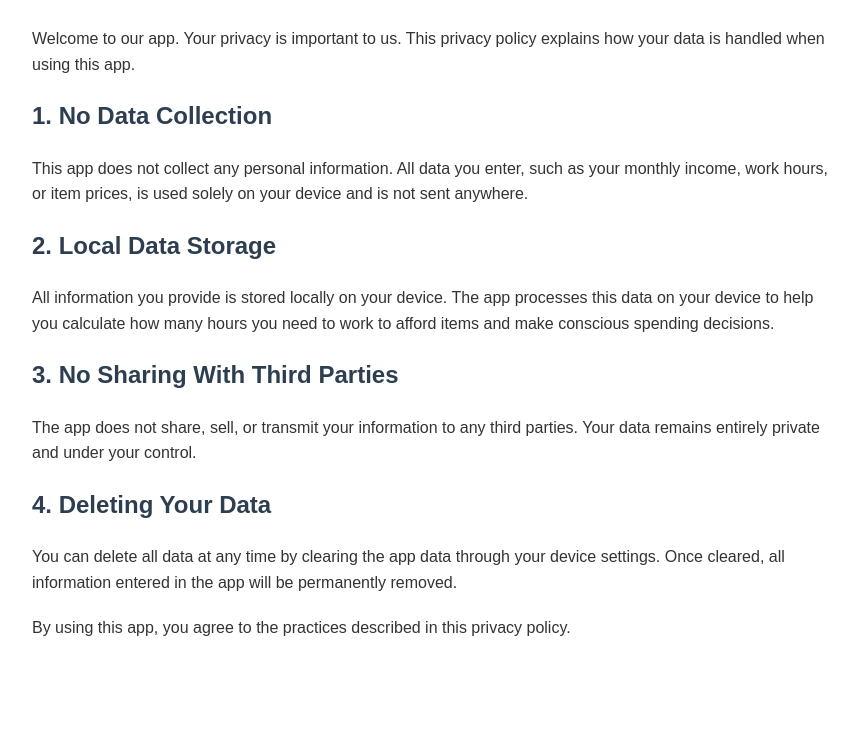
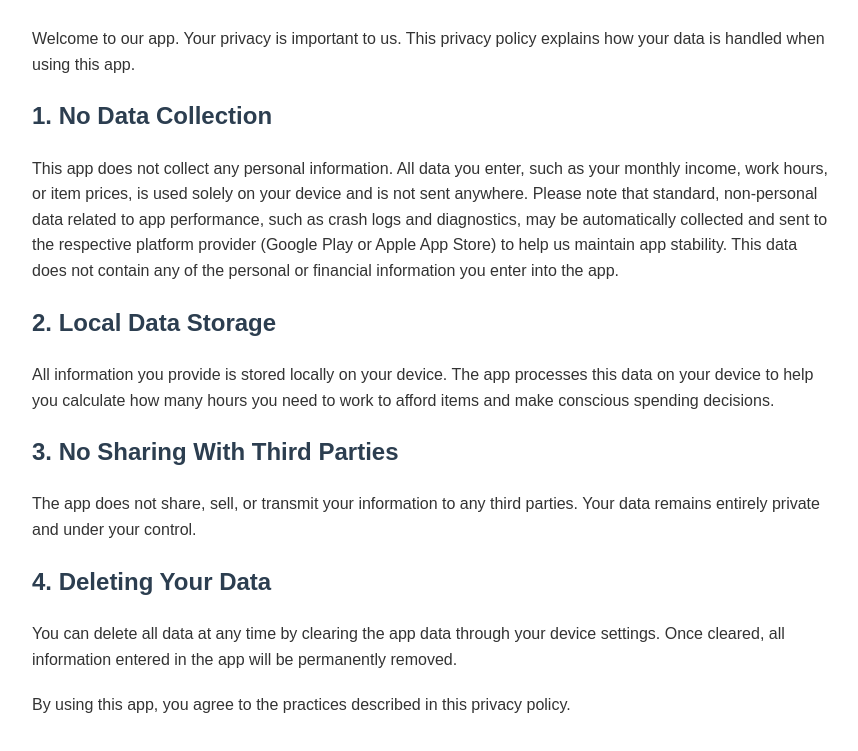
Before and after one commit to Soft-4-You/worth_it_pp_page, a plain HTML site: page index.html in a window 1280 px wide. Shown: the part 105-856 px from the top of the page, without its empty margins (208-1066 px from the left). Before the commit the page ends 800 px from the top, so only its background shows below. Drawn offline with Linux system fonts and the light colour scheme.

Commit message:
Update index.html

```diff
--- a/index.html
+++ b/index.html
@@ -31,7 +31,7 @@
     <p>Welcome to our app. Your privacy is important to us. This privacy policy explains how your data is handled when using this app.</p>
 
     <h2>1. No Data Collection</h2>
-    <p>This app does not collect any personal information. All data you enter, such as your monthly income, work hours, or item prices, is used solely on your device and is not sent anywhere.</p>
+    <p>This app does not collect any personal information. All data you enter, such as your monthly income, work hours, or item prices, is used solely on your device and is not sent anywhere. Please note that standard, non-personal data related to app performance, such as crash logs and diagnostics, may be automatically collected and sent to the respective platform provider (Google Play or Apple App Store) to help us maintain app stability. This data does not contain any of the personal or financial information you enter into the app.</p>
 
     <h2>2. Local Data Storage</h2>
     <p>All information you provide is stored locally on your device. The app processes this data on your device to help you calculate how many hours you need to work to afford items and make conscious spending decisions.</p>
```
